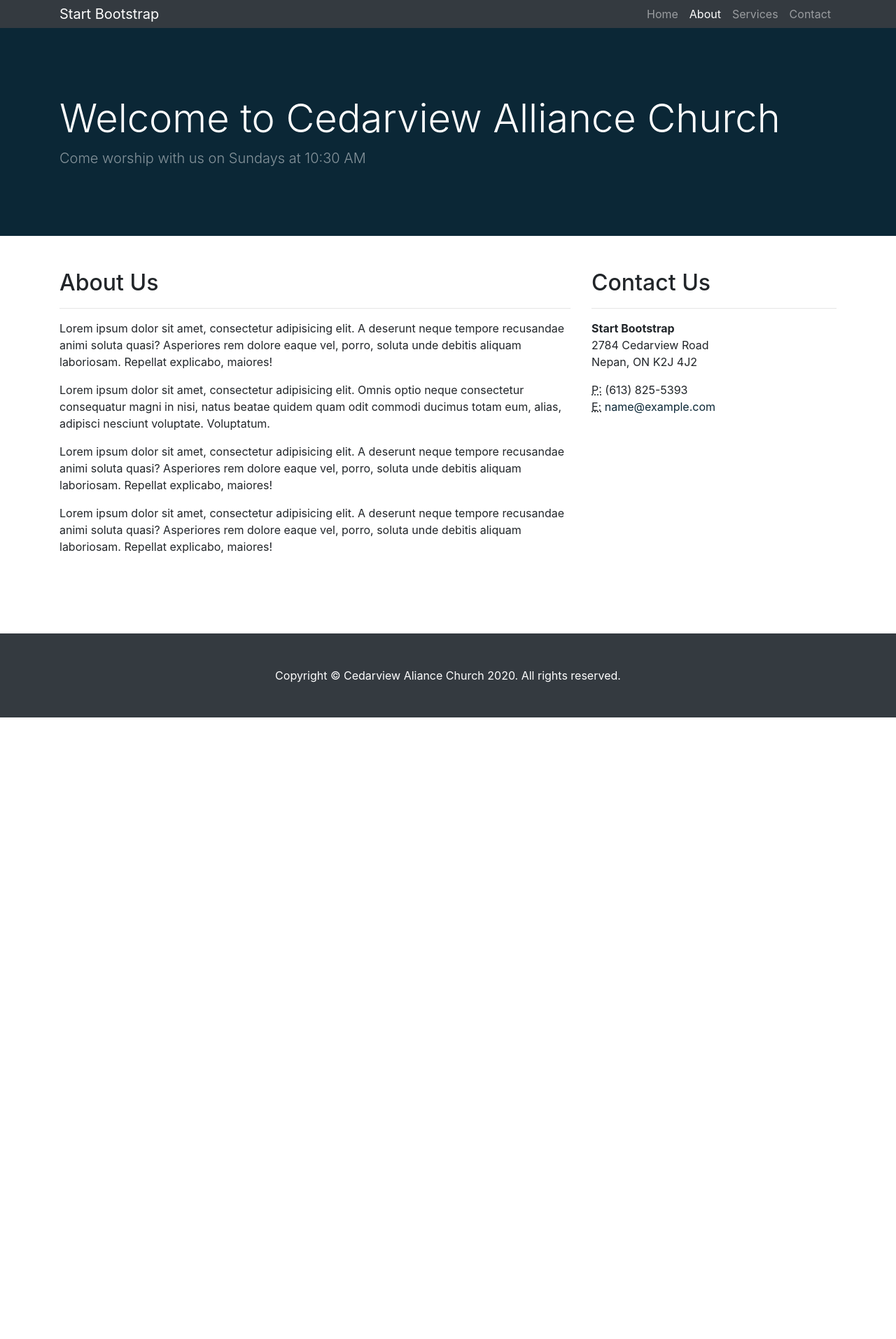
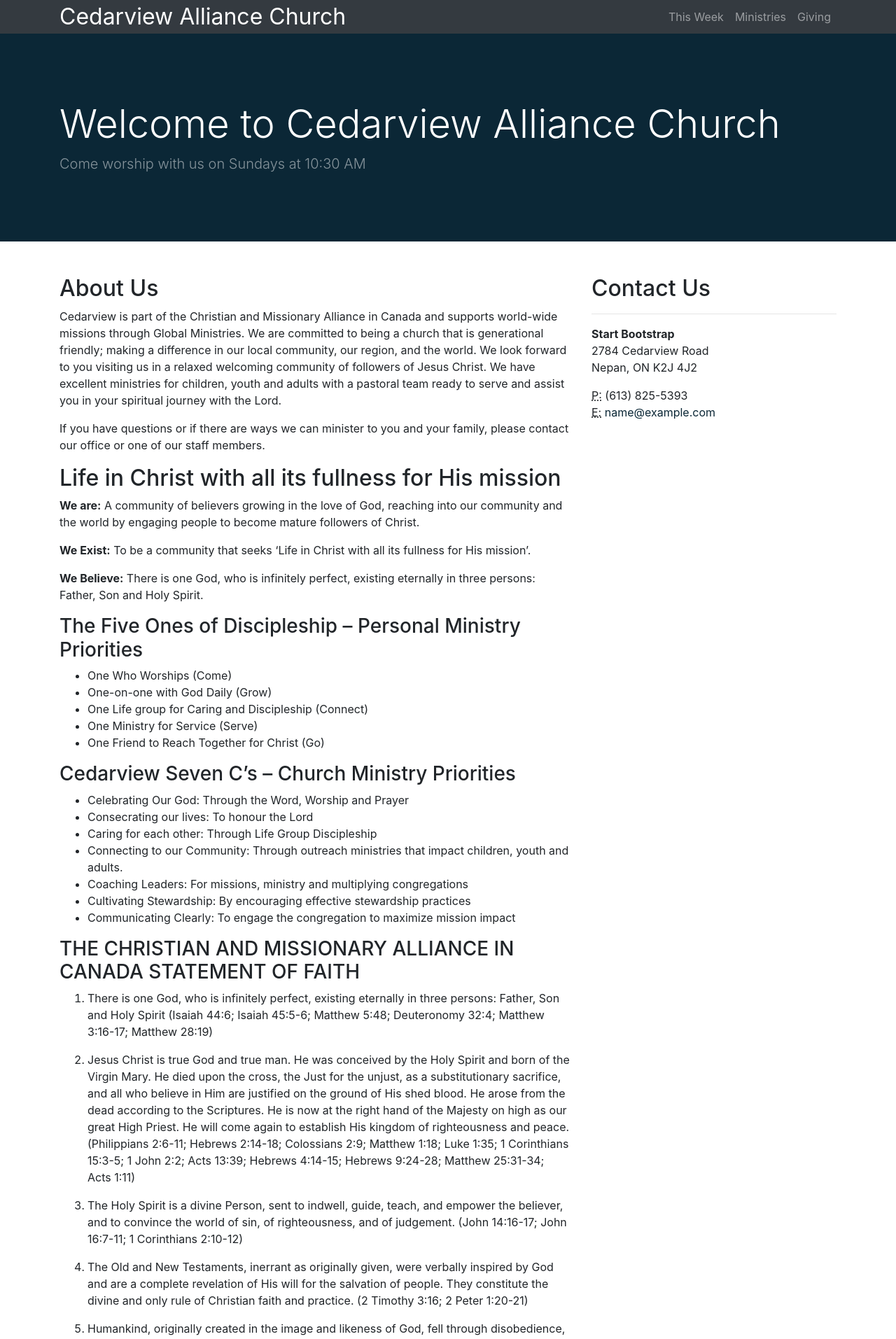
Before and after one commit to Starfox11/cedarview, a Jekyll site: the page built from _pages/about.md, in a window 1280 px wide. Shown: the top 1913 px of the page at 70% size. Built offline with Jekyll 4.4.1, drawn with Linux system fonts in a browser that asks for light colours; before the commit the page ends 1025 px from its top, so only the background shows below that; some of the changed text lies outside the part shown.

Commit message:
adding some more content

```diff
--- a/_data/menu.yml
+++ b/_data/menu.yml
@@ -1,11 +1,8 @@
-- title: Home
+- title: This Week
   link: /
 
-- title: About
-  link: /about/
+- title: Ministries
+  link: "/ministry/"
 
-- title: Services
-  link: "/services/"
-
-- title: Contact
-  link: "/contact/"
+- title: Giving
+  link: "/giving/"
--- a/_includes/navigation.html
+++ b/_includes/navigation.html
@@ -2,7 +2,7 @@
 <nav class="navbar navbar-expand-lg navbar-dark bg-dark">
   <div class="container">
     <a class="navbar-brand js-scroll-trigger" href="{{ site.baseurl }}/"
-      >Start Bootstrap</a
+      >Cedarview Alliance Church</a
     >
     <button
       class="navbar-toggler ml-auto"
--- a/_pages/about.html
+++ /dev/null
@@ -1,28 +0,0 @@
----
-title: About
-layout: page
-permalink: /about/
----
-
-<h2>About Us</h2>
-<hr />
-<p>
-  Lorem ipsum dolor sit amet, consectetur adipisicing elit. A deserunt neque
-  tempore recusandae animi soluta quasi? Asperiores rem dolore eaque vel, porro,
-  soluta unde debitis aliquam laboriosam. Repellat explicabo, maiores!
-</p>
-<p>
-  Lorem ipsum dolor sit amet, consectetur adipisicing elit. Omnis optio neque
-  consectetur consequatur magni in nisi, natus beatae quidem quam odit commodi
-  ducimus totam eum, alias, adipisci nesciunt voluptate. Voluptatum.
-</p>
-<p>
-  Lorem ipsum dolor sit amet, consectetur adipisicing elit. A deserunt neque
-  tempore recusandae animi soluta quasi? Asperiores rem dolore eaque vel, porro,
-  soluta unde debitis aliquam laboriosam. Repellat explicabo, maiores!
-</p>
-<p>
-  Lorem ipsum dolor sit amet, consectetur adipisicing elit. A deserunt neque
-  tempore recusandae animi soluta quasi? Asperiores rem dolore eaque vel, porro,
-  soluta unde debitis aliquam laboriosam. Repellat explicabo, maiores!
-</p>
--- /dev/null
+++ b/_pages/about.md
@@ -0,0 +1,61 @@
+---
+title: About
+layout: page
+permalink: /about/
+---
+
+## About Us
+
+Cedarview is part of the Christian and Missionary Alliance in Canada and supports world-wide missions through Global Ministries.   We are committed to being a church that is generational friendly; making a difference in our local community, our region, and the world.  We look forward to you visiting us in a relaxed welcoming community of followers of Jesus Christ.   We have excellent ministries for children, youth and adults with a pastoral team ready to serve and assist you in your spiritual journey with the Lord.
+
+If you have questions or if there are ways we can minister to you and your family, please contact our office or one of our staff members.
+
+## Life in Christ with all its fullness for His mission
+
+**We are:** A community of believers growing in the love of God, reaching into our community and the world by engaging people to become mature followers of Christ.
+
+**We Exist:** To be a community that seeks 'Life in Christ with all its fullness for His mission'.
+
+**We Believe:** There is one God, who is infinitely perfect, existing eternally in three persons: Father, Son and Holy Spirit.
+
+### The Five Ones of Discipleship – Personal Ministry Priorities
+
+* One Who Worships (Come)
+* One-on-one with God Daily (Grow)
+* One Life group for Caring and Discipleship (Connect)
+* One Ministry for Service (Serve)
+* One Friend to Reach Together for Christ (Go)
+
+### Cedarview Seven C’s – Church Ministry Priorities
+
+* Celebrating Our God: Through the Word, Worship and Prayer
+* Consecrating our lives: To honour the Lord
+* Caring for each other: Through Life Group Discipleship
+* Connecting to our Community: Through outreach ministries that impact children, youth and adults.
+* Coaching Leaders: For missions, ministry and multiplying congregations
+* Cultivating Stewardship: By encouraging effective stewardship practices
+* Communicating Clearly: To engage the congregation to maximize mission impact
+
+### THE CHRISTIAN AND MISSIONARY ALLIANCE IN CANADA STATEMENT OF FAITH
+
+1. There is one God, who is infinitely perfect, existing eternally in three persons: Father, Son and Holy Spirit (Isaiah 44:6; Isaiah 45:5-6; Matthew 5:48; Deuteronomy 32:4; Matthew 3:16-17; Matthew 28:19)
+
+2. Jesus Christ is true God and true man. He was conceived by the Holy Spirit and born of the Virgin Mary. He died upon the cross, the Just for the unjust, as a substitutionary sacrifice, and all who believe in Him are justified on the ground of His shed blood. He arose from the dead according to the Scriptures. He is now at the right hand of the Majesty on high as our great High Priest. He will come again to establish His kingdom of righteousness and peace. (Philippians 2:6-11; Hebrews 2:14-18; Colossians 2:9; Matthew 1:18; Luke 1:35; 1 Corinthians 15:3-5; 1 John 2:2; Acts 13:39; Hebrews 4:14-15; Hebrews 9:24-28; Matthew 25:31-34; Acts 1:11)
+
+3. The Holy Spirit is a divine Person, sent to indwell, guide, teach, and empower the believer, and to convince the world of sin, of righteousness, and of judgement. (John 14:16-17; John 16:7-11; 1 Corinthians 2:10-12)
+
+4. The Old and New Testaments, inerrant as originally given, were verbally inspired by God and are a complete revelation of His will for the salvation of people. They constitute the divine and only rule of Christian faith and practice. (2 Timothy 3:16; 2 Peter 1:20-21)
+
+5. Humankind, originally created in the image and likeness of God, fell through disobedience, incurring thereby both physical and spiritual death. All people are born with a sinful nature, are separated from the life of God, and can be saved only through the atoning work of the Lord Jesus Christ. The destiny of the impenitent and unbelieving is existence forever in conscious torment, but that of the believer is everlasting joy and bliss. (Genesis 1:27; Romans 8:8; 1 John 2:2; Matthew 25:41-46; 2 Thessalonians 1:7-10)
+
+6. Salvation has been provided only through Jesus Christ. Those who repent and believe in Him are united with Christ through the Holy Spirit and are thereby regenerated (born again), justified, sanctified and granted the gift of eternal life as adopted children of God. (Titus 3:5-7; Acts 2:38; John 1:12; 1 Corinthians 6:11)
+
+7. It is the will of God that in union with Christ each believer should be sanctified thoroughly thereby being separated from sin and the world and fully dedicated to God, receiving power for holy living and effective service toward the completion of Christ's commission. This is accomplished through being filled with the Holy Spirit which is both a distinct event and progressive experience in the life of the believer (1 Thessalonians 5:23; Acts 1:8; Romans 12:1-2; Galatians 5:16-25)
+
+8. Provision is made in the redemptive work of the Lord Jesus Christ for the healing of the mortal body. Prayer for the sick and anointing with oil as taught in the Scriptures are privileges for the Church in this present age. (Matthew 8:16-17; James 5:13-16)
+
+9. The universal Church, of which Christ is the Head, consists of all those who believe on the Lord Jesus Christ, are redeemed through His blood, regenerated by the Holy Spirit, and commissioned by Christ to go into all the world as a witness, preaching the Gospel to all nations. The local church, the visible expression of the universal Church, is a body of believers in Christ who are joined together to worship God, to observe the ordinances of Baptism and the Lord's Supper, to pray, to be edified through the Word of God, to fellowship, and to testify in word and deed to the good news of salvation both locally and globally. The local church enters into relationships with other like-minded churches for accountability, encouragement, and mission. (Ephesians 3:6-12; Ephesians 1:22-23; Acts 2:41-47; Hebrews 10:25; Matthew 28:19-20; Acts 1:8; Acts 11:19-30; Acts 15)
+
+10. There shall be a bodily resurrection of the just and of the unjust; for the former, a resurrection unto life, for the latter, a resurrection unto judgement. (1 Corinthians 15:20-23; 2 Thessalonians 1:7-10)
+
+11. The second coming of the Lord Jesus Christ is imminent and will be personal and visible. As the believer's blessed hope, this vital truth is an incentive for holy living and sacrificial service toward the completion of Christ's commission. (1 Thessalonians 4:13-17; Titus 2:11-14; Matthew 24:14; Matthew 28:18-20)
--- a/_pages/services.md
+++ b/_pages/ministry.md
@@ -1,4 +1,5 @@
 ---
+title: Ministries
 layout: default
 permalink: /services/
 ---
--- a/assets/css/_sass/bootstrap/_variables.scss
+++ b/assets/css/_sass/bootstrap/_variables.scss
@@ -276,8 +276,8 @@ $font-family-base:            $font-family-sans-serif !default;
 // stylelint-enable value-keyword-case
 
 $font-size-base:              1rem !default; // Assumes the browser default, typically `16px`
-$font-size-lg:                $font-size-base * 1.25 !default;
-$font-size-sm:                $font-size-base * .875 !default;
+$font-size-lg:                $font-size-base * 2 !default;
+$font-size-sm:                $font-size-base * 1 !default;
 
 $font-weight-lighter:         lighter !default;
 $font-weight-light:           300 !default;
--- a/index.html
+++ b/index.html
@@ -52,7 +52,7 @@ layout: default
     <div class="card border-0 shadow h-100">
       <img class="card-img-top" src="{{ site.baseurl }}/assets/img/if-gathering.png" alt="" />
       <div class="card-body">
-        <h4 class="card-title">IF Gathering 2020</h4>
+        <h4 class="card-title">IF:Gathering 2020</h4>
         <p class="card-text">
           Join us at Cedarview for the 2020 IF:Local Gathering.
           We are looking forward to another great weekend of fellowship, hearing from amazing speakers, digging into the Word and worshipping together.
```
Also changed, not shown: _pages/contact.md (deleted, +0 -44 lines), _pages/giving.md (added, +14 -0 lines).
